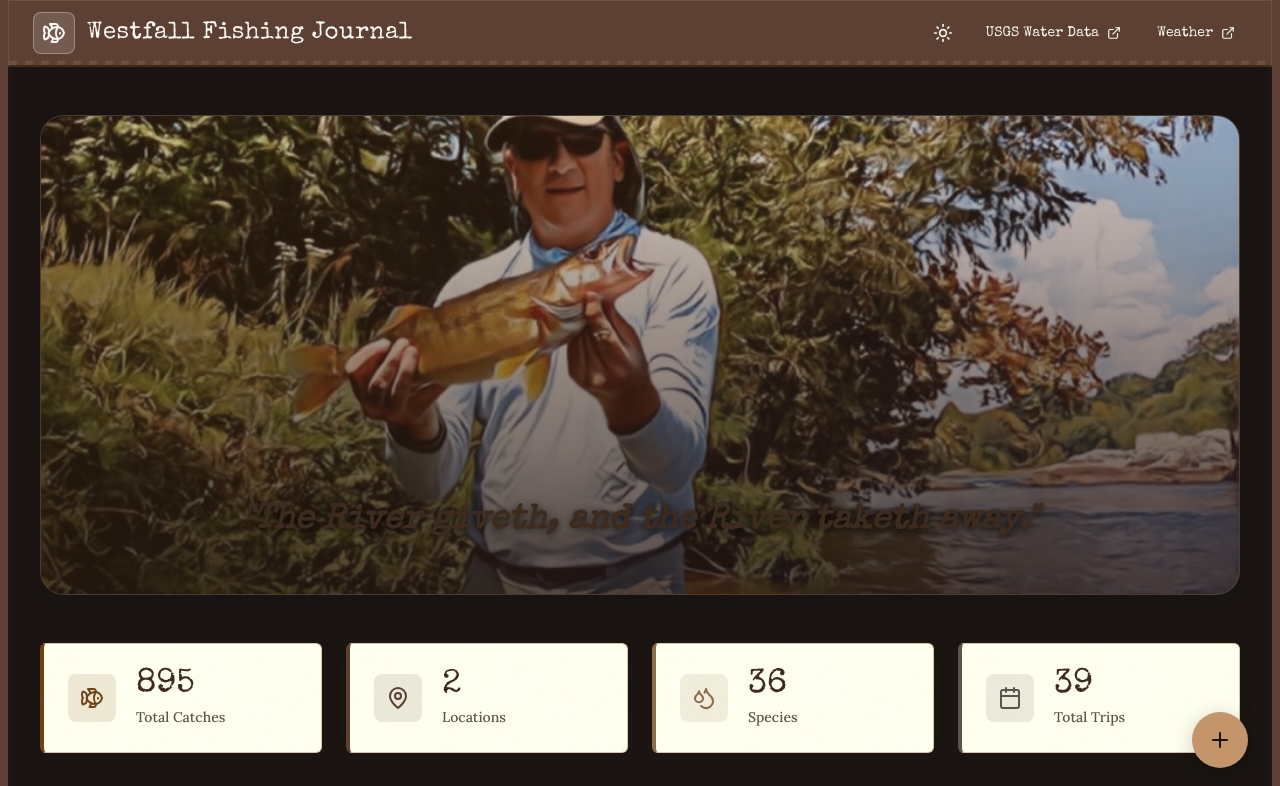
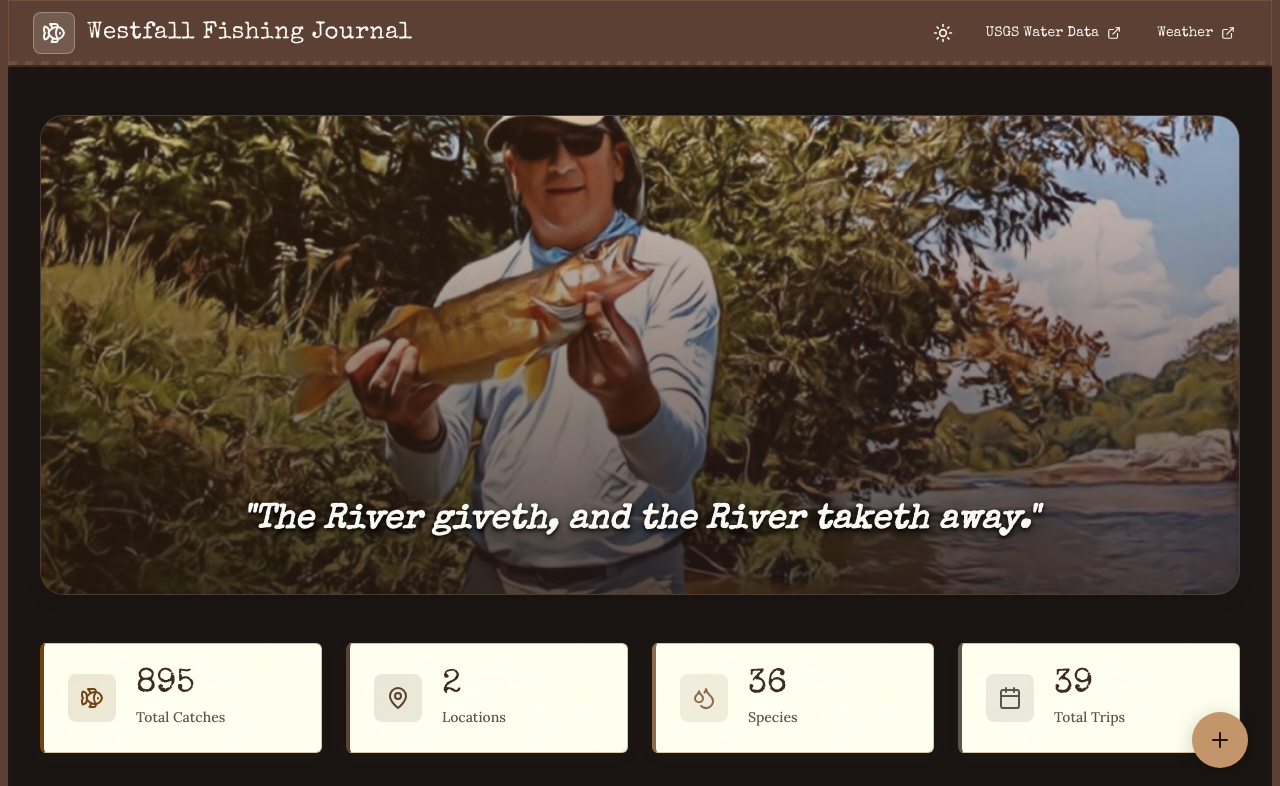
Before and after one commit to Digitally-Challenged/fishingbuddy, a React (Vite) app: page / in a window 1280 px wide. Shown: the top 786 px of the page. Built offline with nearby package versions, Linux system fonts and the light colour scheme.

Commit message:
fix: improve hero quote visibility with explicit color and stronger shadow

```diff
--- a/src/components/Dashboard.tsx
+++ b/src/components/Dashboard.tsx
@@ -120,7 +120,8 @@ export default function Dashboard() {
                 <Typography variant="h4" sx={{
                   fontStyle: 'italic',
                   fontWeight: 600,
-                  textShadow: '0 2px 8px rgba(0,0,0,0.7)',
+                  color: '#faf8f3',
+                  textShadow: '0 2px 4px rgba(0,0,0,0.9), 0 4px 12px rgba(0,0,0,0.6)',
                   maxWidth: 800,
                   mx: 'auto',
                   lineHeight: 1.4
```
